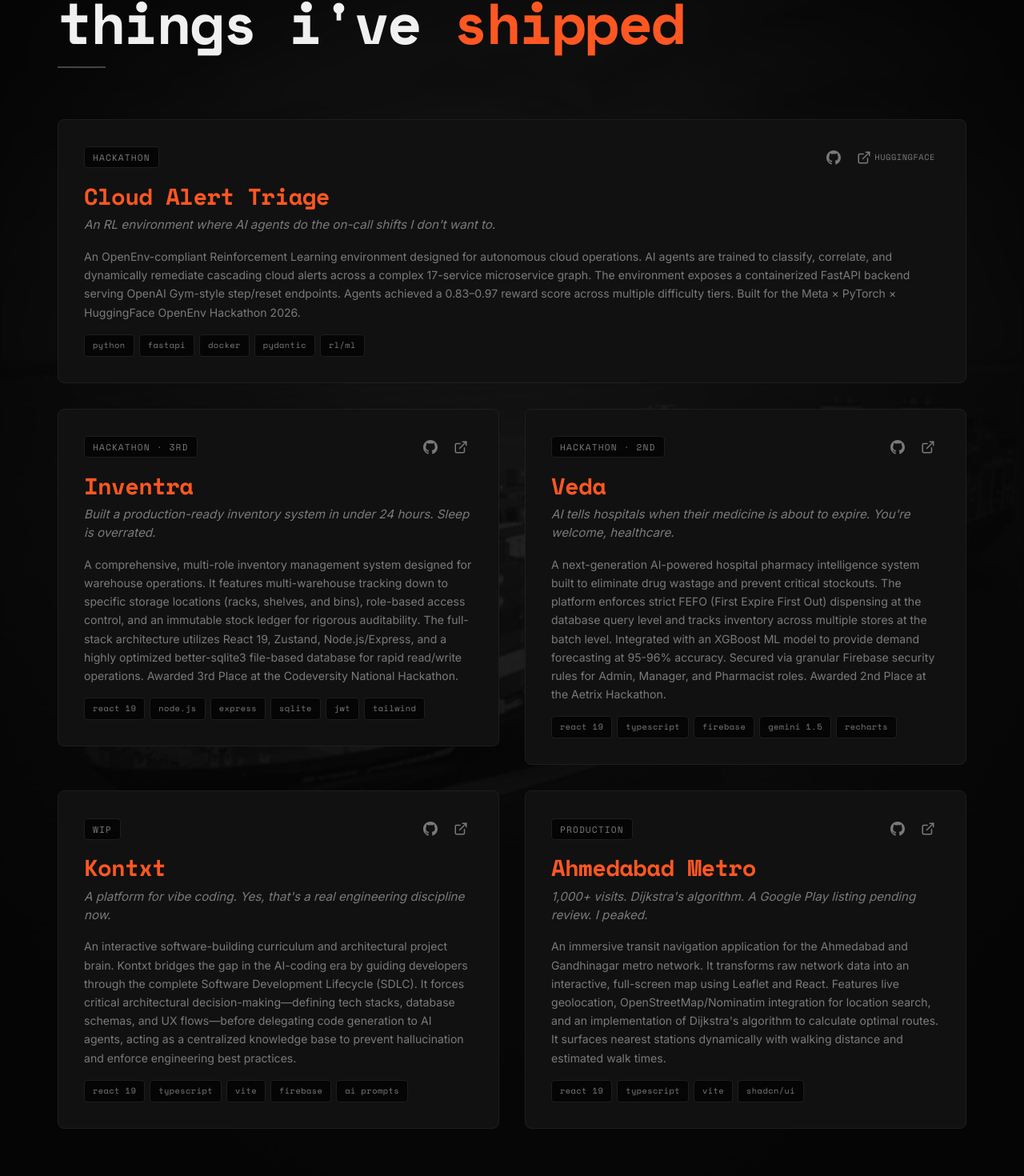
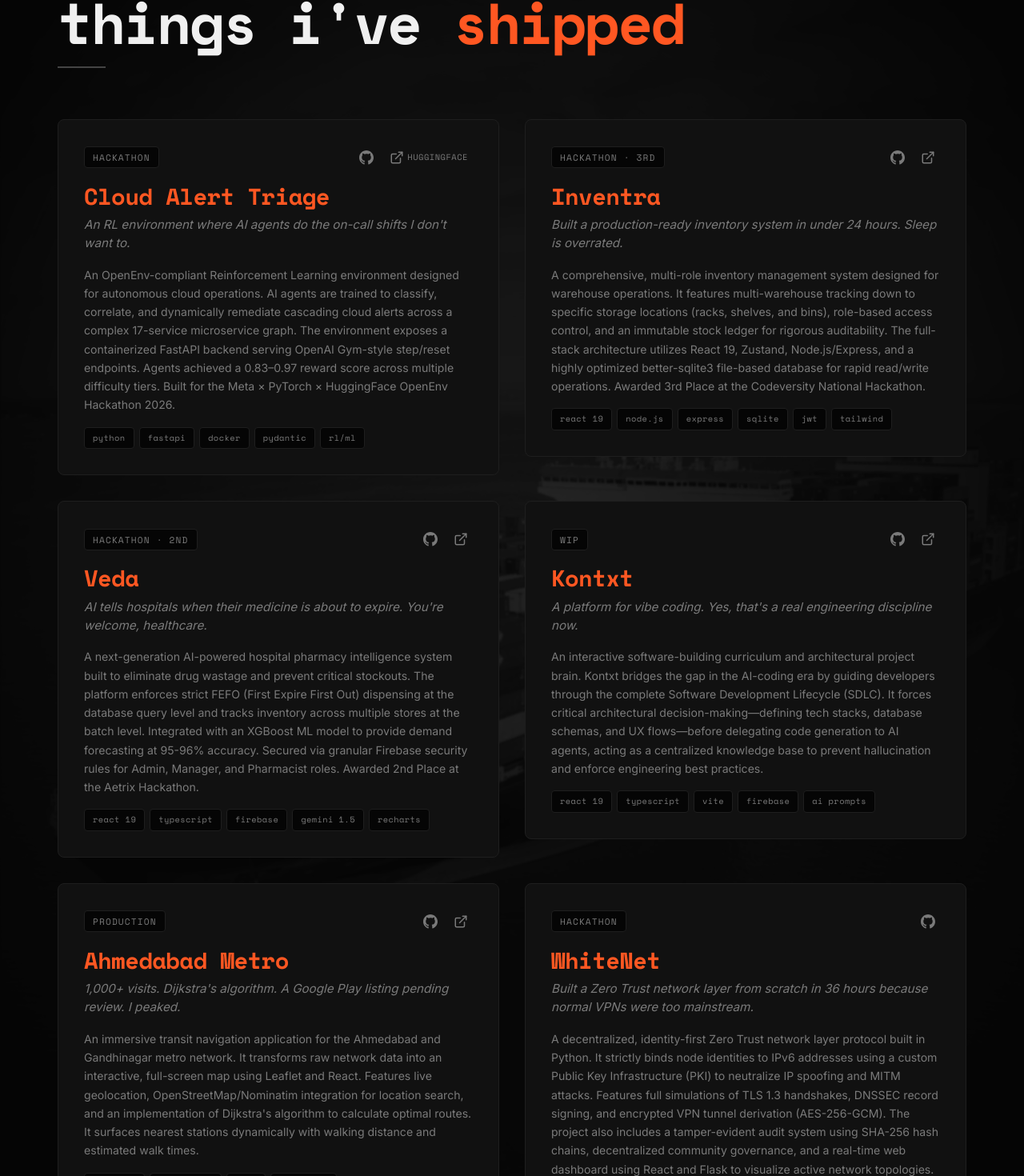
Before and after one commit to notUbaid/portfolio, a Next.js app: page / in a window 1280 px wide. Shown: the part 1815-3285 px from the top of the page at 80% size. Built offline with nearby package versions, Linux system fonts and the light colour scheme.

Commit message:
Move WhiteNet to bottom and make project grid symmetrical

```diff
--- a/components/Projects/Projects.module.css
+++ b/components/Projects/Projects.module.css
@@ -211,17 +211,8 @@
   border-color: var(--border-hover);
 }
 
-/* ---- Featured card spans full width ---- */
-.grid > *:first-child {
-  grid-column: 1 / -1;
-}
-
 @media (max-width: 768px) {
   .grid {
     grid-template-columns: 1fr;
   }
-
-  .grid > *:first-child {
-    grid-column: 1;
-  }
 }
--- a/data/content.js
+++ b/data/content.js
@@ -86,6 +86,18 @@ export const projects = {
       github: "https://github.com/notUbaid/ahmedabad-metro-map",
       live: "https://www.ahmedabadmetro.site",
       status: "Production",
+    },
+    {
+      name: "WhiteNet",
+      tagline:
+        "Built a Zero Trust network layer from scratch in 36 hours because normal VPNs were too mainstream.",
+      description:
+        "A decentralized, identity-first Zero Trust network layer protocol built in Python. It strictly binds node identities to IPv6 addresses using a custom Public Key Infrastructure (PKI) to neutralize IP spoofing and MITM attacks. Features full simulations of TLS 1.3 handshakes, DNSSEC record signing, and encrypted VPN tunnel derivation (AES-256-GCM). The project also includes a tamper-evident audit system using SHA-256 hash chains, decentralized community governance, and a real-time web dashboard using React and Flask to visualize active network topologies.",
+      wittyDescription:
+        "I saw a fancy-looking cybersecurity problem statement and decided to build my first ever cyber project. 36 hours of caffeine-fueled coding later, I ended up writing a custom Public Key Infrastructure, simulating TLS 1.3 handshakes, and building a tamper-evident audit log from scratch. Turns out, enforcing strict Zero Trust architecture is actually pretty fun when you're sleep-deprived and building real-time force-directed graphs to visualize your encrypted VPN tunnels.",
+      tech: ["Python", "React", "Flask", "Cryptography", "Zero Trust"],
+      github: "https://github.com/Destroyerved/WhiteNet",
+      status: "Hackathon",
     },
   ],
 };
```
